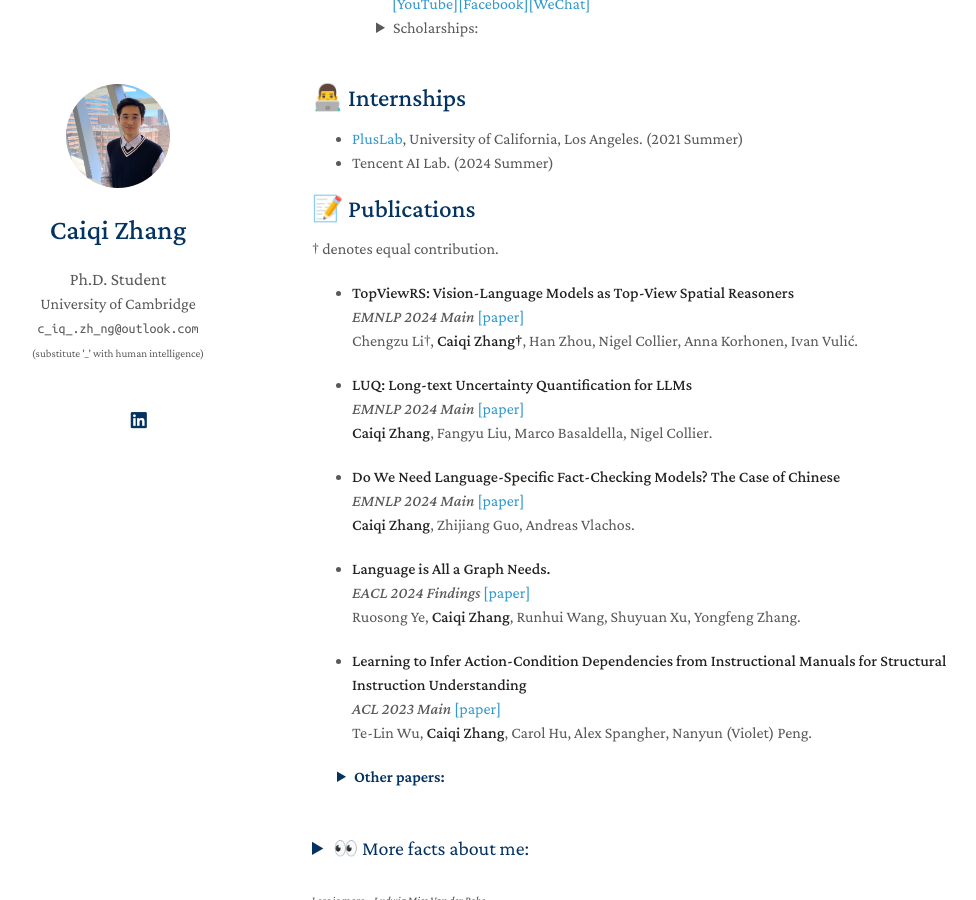
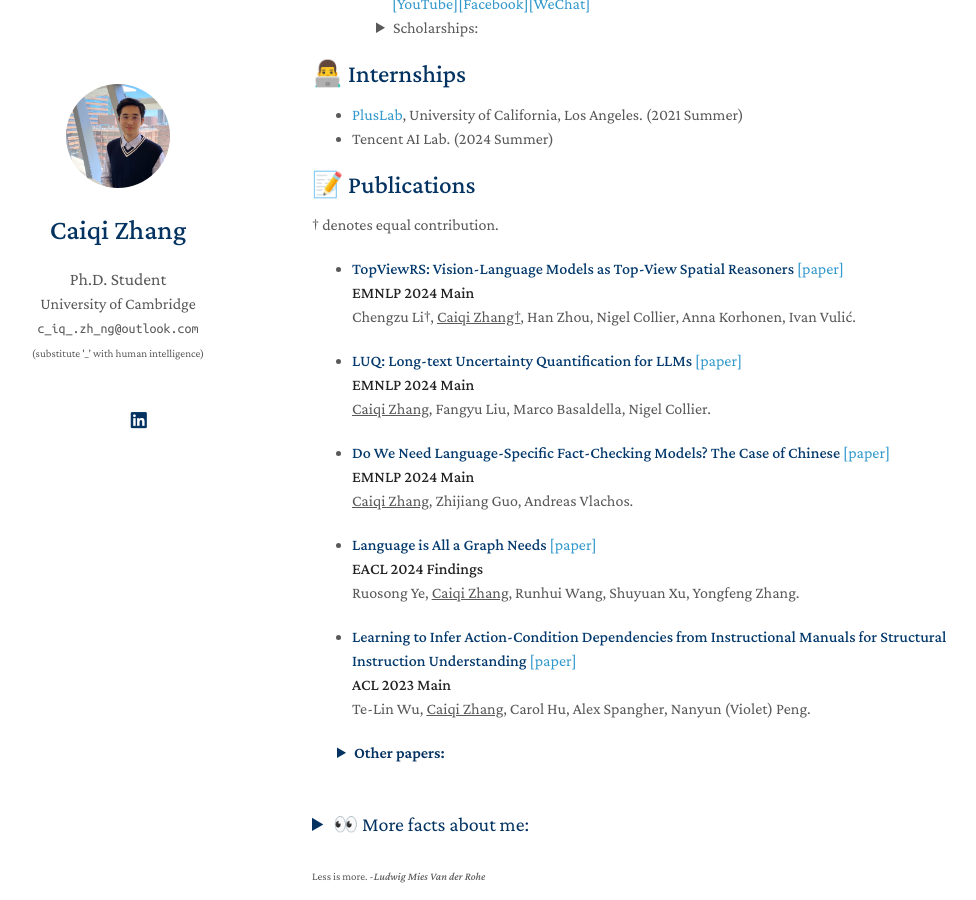
Before and after one commit to caiqizh/caiqizh.github.io, a Jekyll site: the page built from index.md, in a window 1280 px wide and 900 px high, scrolled down 642 px. Shown: the whole window, without its empty margins (158-1134 px from the left). Built offline with Jekyll 4.4.1, drawn with Linux system fonts in a browser that asks for light colours; nearby versions of some CDN libraries; a style sheet for code colours, icons or effects is not loaded; our own code applies the rules of GitHub Pages for plain Markdown files.

Commit message:
adjust the color

```diff
--- a/index.md
+++ b/index.md
@@ -37,7 +37,7 @@ I am a first year Ph.D. student at the University of Cambridge, working under th
     <li>• Proof-of-Concept (POC) Funding Scheme 2021/22 (HKD 5,000, around USD 640)</li>
   </ul>
 </details>
-<br>
+<p></p>
 
 ## &#x1F468;&#x200D;&#x1F4BB; Internships
 
@@ -50,25 +50,26 @@ I am a first year Ph.D. student at the University of Cambridge, working under th
 ## &#x1F4DD; Publications
 † denotes equal contribution.
 
-- **TopViewRS: Vision-Language Models as Top-View Spatial Reasoners**
-  _EMNLP 2024 Main_ [[paper]](https://arxiv.org/abs/2406.02537)
-  Chengzu Li†, **Caiqi Zhang†**, Han Zhou, Nigel Collier, Anna Korhonen, Ivan Vulić.
 
-- **LUQ: Long-text Uncertainty Quantification for LLMs**
-  _EMNLP 2024 Main_ [[paper]](https://arxiv.org/abs/2403.20279)
-  **Caiqi Zhang**, Fangyu Liu, Marco Basaldella, Nigel Collier.
+- <strong><span style="color: #03396c;">TopViewRS: Vision-Language Models as Top-View Spatial Reasoners</span></strong> [[paper]](https://arxiv.org/abs/2406.02537)
+  **EMNLP 2024 Main**
+  Chengzu Li†, <u>Caiqi Zhang†</u>, Han Zhou, Nigel Collier, Anna Korhonen, Ivan Vulić.
 
-- **Do We Need Language-Specific Fact-Checking Models? The Case of Chinese**
-  _EMNLP 2024 Main_ [[paper]](https://arxiv.org/abs/2401.15498)
-  **Caiqi Zhang**, Zhijiang Guo, Andreas Vlachos.
+- <strong><span style="color: #03396c;">LUQ: Long-text Uncertainty Quantification for LLMs</span></strong> [[paper]](https://arxiv.org/abs/2403.20279)
+  **EMNLP 2024 Main**
+  <u>Caiqi Zhang</u>, Fangyu Liu, Marco Basaldella, Nigel Collier.
 
-- **Language is All a Graph Needs.**
-  _EACL 2024 Findings_ [[paper]](https://aclanthology.org/2024.findings-eacl.132/)
-  Ruosong Ye, **Caiqi Zhang**, Runhui Wang, Shuyuan Xu, Yongfeng Zhang.
+- <strong><span style="color: #03396c;">Do We Need Language-Specific Fact-Checking Models? The Case of Chinese</span></strong>   [[paper]](https://arxiv.org/abs/2401.15498)
+  **EMNLP 2024 Main**
+  <u>Caiqi Zhang</u>, Zhijiang Guo, Andreas Vlachos.
 
-- **Learning to Infer Action-Condition Dependencies from Instructional Manuals for Structural Instruction Understanding**
-  _ACL 2023 Main_ [[paper]](https://aclanthology.org/2023.acl-long.170/)
-  Te-Lin Wu, **Caiqi Zhang**, Carol Hu, Alex Spangher, Nanyun (Violet) Peng.
+- <strong><span style="color: #03396c;">Language is All a Graph Needs</span></strong>   [[paper]](https://aclanthology.org/2024.findings-eacl.132/)
+  **EACL 2024 Findings**
+  Ruosong Ye, <u>Caiqi Zhang</u>, Runhui Wang, Shuyuan Xu, Yongfeng Zhang.
+
+- <strong><span style="color: #03396c;">Learning to Infer Action-Condition Dependencies from Instructional Manuals for Structural Instruction Understanding</span></strong>   [[paper]](https://aclanthology.org/2023.acl-long.170/)
+  **ACL 2023 Main**
+  Te-Lin Wu, <u>Caiqi Zhang</u>, Carol Hu, Alex Spangher, Nanyun (Violet) Peng.
 
 
 <details style="padding-left: 25px;">
```
